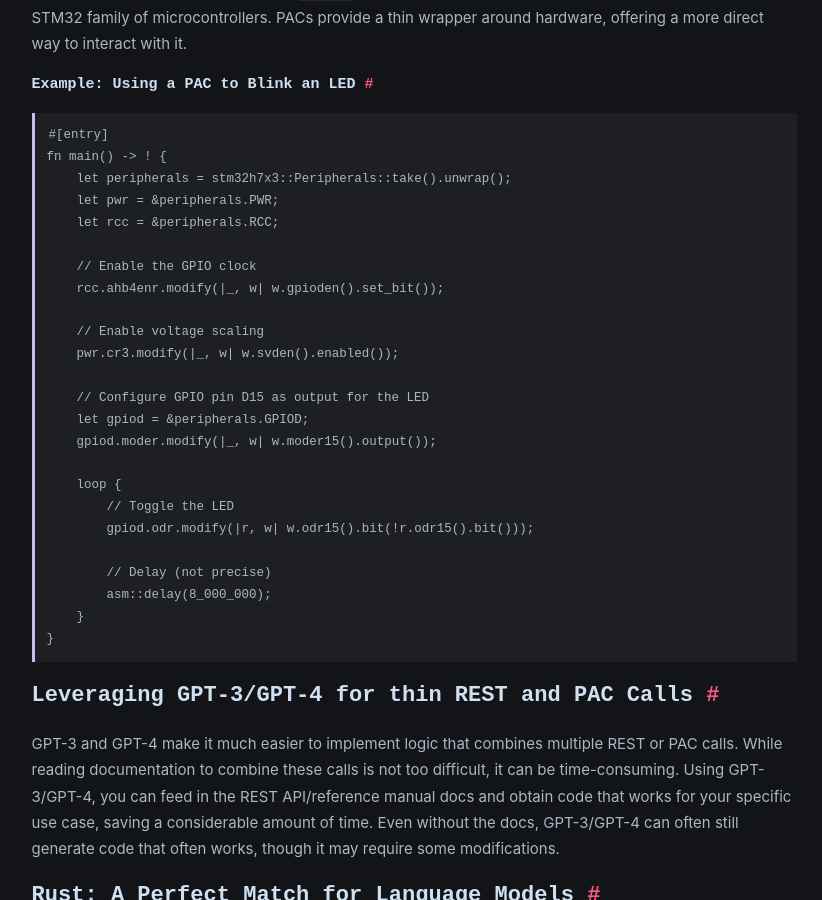
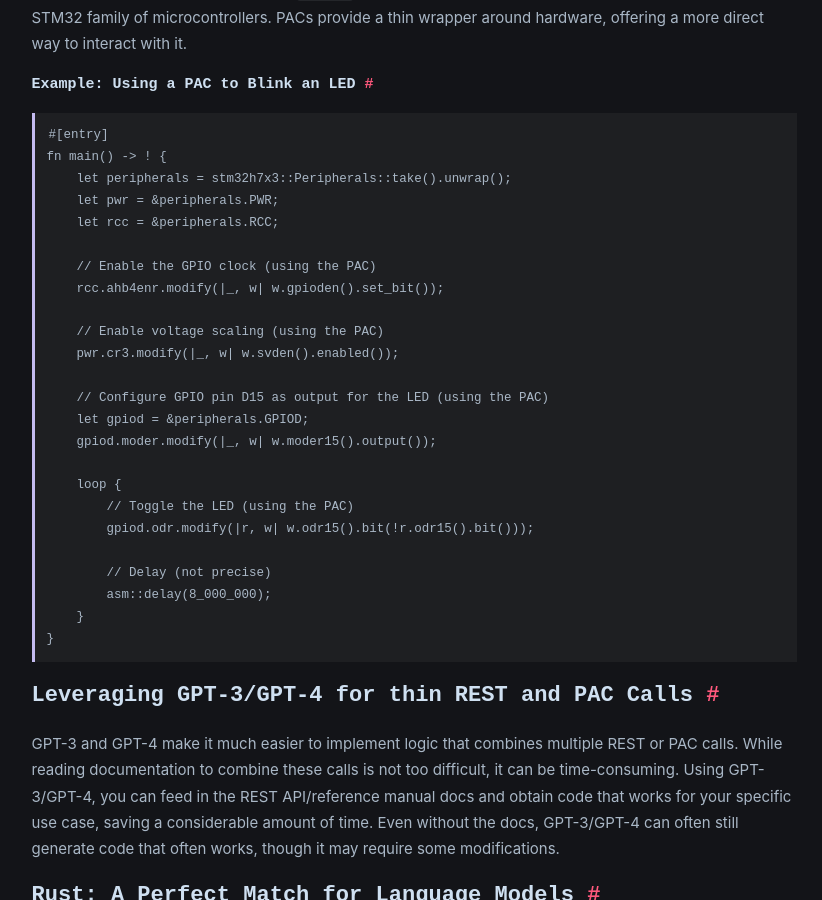
Before and after one commit to andrewgazelka/andrewgazelka.github.io, a Jekyll site: the page built from _posts/2023-04-06-gpt-hals-and-rest-libs.markdown, in a window 1280 px wide and 900 px high, scrolled down 972 px. Shown: the whole window, without its empty margins (226-1048 px from the left). Built offline with Jekyll 4.4.1, drawn with Linux system fonts in a browser that asks for light colours; some web fonts are replaced; some of the changed text lies outside the part shown.

Commit message:
more comments

```diff
--- a/_posts/2023-04-06-gpt-hals-and-rest-libs.markdown
+++ b/_posts/2023-04-06-gpt-hals-and-rest-libs.markdown
@@ -49,18 +49,18 @@ fn main() -> ! {
     let pwr = &peripherals.PWR;
     let rcc = &peripherals.RCC;
 
-    // Enable the GPIO clock
+    // Enable the GPIO clock (using the PAC)
     rcc.ahb4enr.modify(|_, w| w.gpioden().set_bit());
 
-    // Enable voltage scaling
+    // Enable voltage scaling (using the PAC)
     pwr.cr3.modify(|_, w| w.svden().enabled());
 
-    // Configure GPIO pin D15 as output for the LED
+    // Configure GPIO pin D15 as output for the LED (using the PAC)
     let gpiod = &peripherals.GPIOD;
     gpiod.moder.modify(|_, w| w.moder15().output());
 
     loop {
-        // Toggle the LED
+        // Toggle the LED (using the PAC)
         gpiod.odr.modify(|r, w| w.odr15().bit(!r.odr15().bit()));
 
         // Delay (not precise)
```
